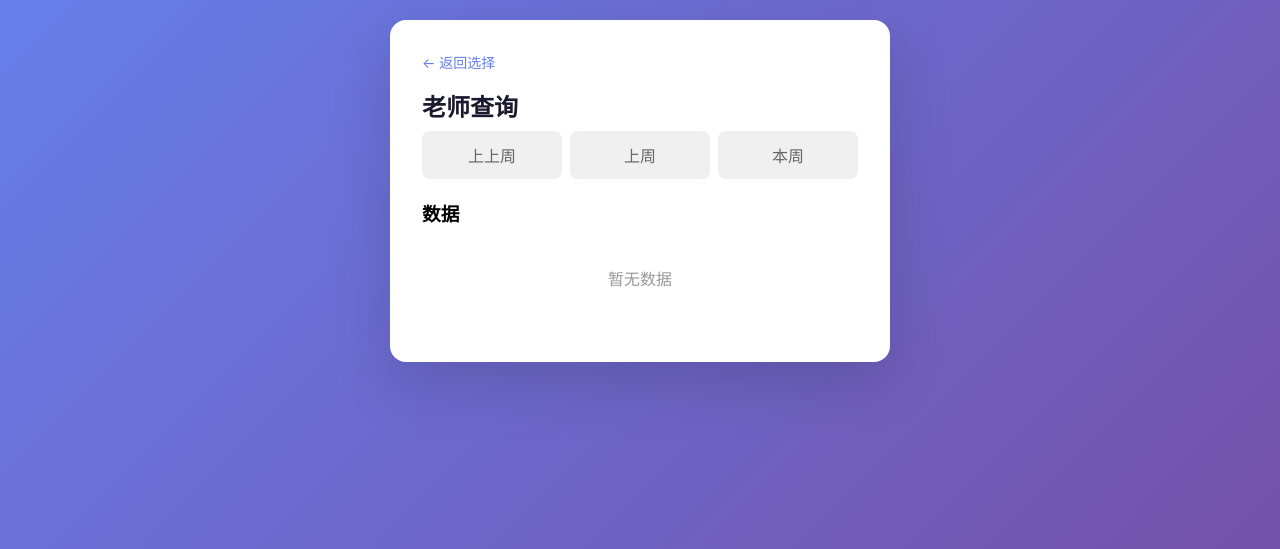
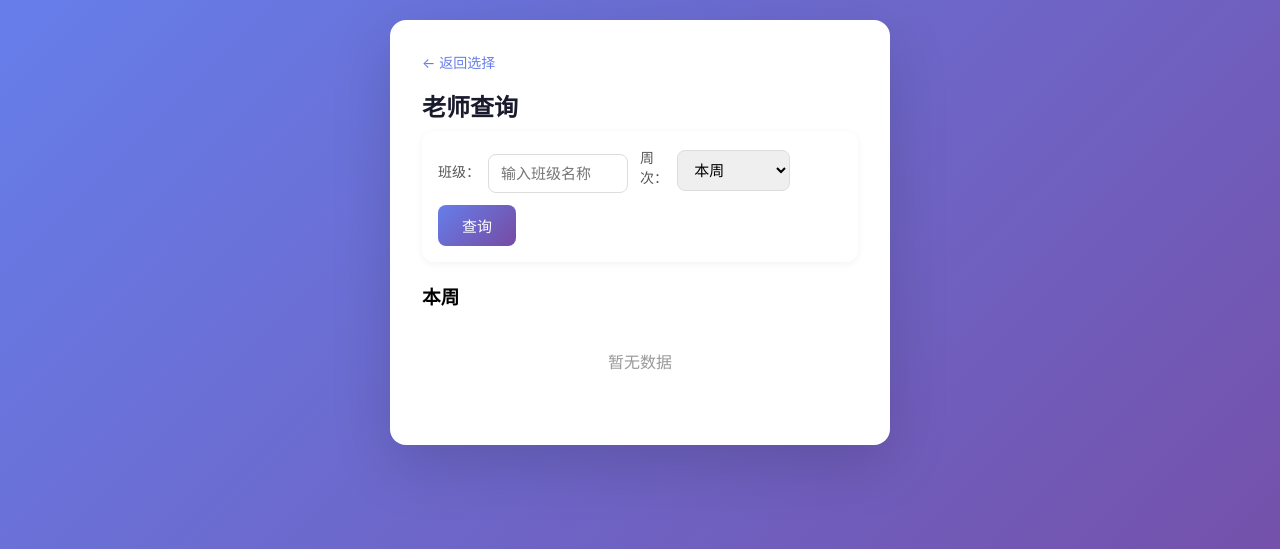
Before and after one commit to shaobokun/zhizhou, a Flask app: page /teacher in a window 1280 px wide. Shown: the top 549 px of the page. Run offline with Flask 3, Linux system fonts and the light colour scheme; the visitor is signed in with stand-in values (Sample User, id 1); data that the repository does not hold is empty; parts of the project's set-up code (start-up, migrations or seed data) failed here and were passed over.

Commit message:
Add files via upload

```diff
--- a/app.py
+++ b/app.py
@@ -176,31 +176,56 @@ def teacher():
     if not session.get('verified'):
         return redirect(url_for('index'))
 
-    query_class = None
-    class_records = []
-    class_score = 100
+    offset = request.args.get('week', '0')
+    try:
+        offset = int(offset)
+    except:
+        offset = 0
 
-    if request.method == 'POST':
-        query_class = request.form.get('query_class', '').strip()
-        if query_class:
-            week_key = get_week_key()
-            conn = get_db()
-            cursor = conn.cursor()
-            cursor.execute('''
-                SELECT * FROM deductions
-                WHERE class_name = ? AND week = ?
-                ORDER BY time
-            ''', (query_class, week_key))
-            rows = cursor.fetchall()
-            conn.close()
+    selected_class = request.args.get('class', '').strip()
 
-            class_records = [dict(row) for row in rows]
-            class_score = get_class_score(query_class)
+    if offset == 0:
+        week_name = '本周'
+    elif offset == -1:
+        week_name = '上周'
+    elif offset == -2:
+        week_name = '上上周'
+    else:
+        week_name = '第' + str(offset) + '周'
+
+    week_key = get_week_key(offset)
+
+    conn = get_db()
+    cursor = conn.cursor()
+
+    if selected_class:
+        cursor.execute('''
+            SELECT class_name, student_name, reason, score, weekday, time
+            FROM deductions WHERE week = ? AND class_name = ?
+            ORDER BY time
+        ''', (week_key, selected_class))
+    else:
+        cursor.execute('''
+            SELECT class_name, student_name, reason, score, weekday, time
+            FROM deductions WHERE week = ?
+            ORDER BY time
+        ''', (week_key,))
+
+    rows = cursor.fetchall()
+
+    total = 0
+    for r in rows:
+        total = total + r['score']
+
+    conn.close()
 
     return render_template('teacher.html',
-                          query_class=query_class,
-                          records=class_records,
-                          score=class_score)
+        records=rows,
+        week_name=week_name,
+        offset=offset,
+        total=total,
+        selected_class=selected_class
+    )
 
 # 总表查看（支持历史周次）
 @app.route('/summary')
--- a/templates/teacher.html
+++ b/templates/teacher.html
@@ -3,13 +3,25 @@
 <a href="{{ url_for('role') }}" class="nav-back">← 返回选择</a>
 <h1>老师查询</h1>
 
-<div class="week-tabs">
-    <a href="?week=-2" class="{% if offset == -2 %}active{% endif %}">上上周</a>
-    <a href="?week=-1" class="{% if offset == -1 %}active{% endif %}">上周</a>
-    <a href="?week=0" class="{% if offset == 0 %}active{% endif %}">本周</a>
+<div class="filter-box">
+    <form method="GET" class="filter-form">
+        <div class="filter-row">
+            <label>班级：</label>
+            <input type="text" name="class" value="{{ selected_class }}" placeholder="输入班级名称" autocomplete="off">
+        </div>
+        <div class="filter-row">
+            <label>周次：</label>
+            <select name="week">
+                <option value="0" {% if offset == 0 %}selected{% endif %}>本周</option>
+                <option value="-1" {% if offset == -1 %}selected{% endif %}>上周</option>
+                <option value="-2" {% if offset == -2 %}selected{% endif %}>上上周</option>
+            </select>
+        </div>
+        <button type="submit" class="btn-query">查询</button>
+    </form>
 </div>
 
-<h3>{{ week_name }}数据</h3>
+<h3>{{ week_name }}{% if selected_class %} · {{ selected_class }}{% endif %}</h3>
 
 {% if records %}
 <table class="data-table">
@@ -45,24 +57,49 @@
 {% endif %}
 
 <style>
-.week-tabs {
+.filter-box {
+    background: white;
+    padding: 16px;
+    border-radius: 12px;
+    margin-bottom: 20px;
+    box-shadow: 0 2px 8px rgba(0,0,0,0.05);
+}
+.filter-form {
     display: flex;
+    flex-wrap: wrap;
+    gap: 12px;
+    align-items: flex-end;
+}
+.filter-row {
+    display: flex;
+    align-items: center;
     gap: 8px;
-    margin-bottom: 20px;
 }
-.week-tabs a {
-    flex: 1;
-    padding: 12px;
-    text-align: center;
-    background: #f0f0f0;
+.filter-row label {
+    font-weight: 500;
+    color: #555;
+}
+.filter-row input, .filter-row select {
+    padding: 10px 12px;
+    border: 1px solid #ddd;
     border-radius: 8px;
-    text-decoration: none;
-    color: #666;
-    font-weight: 500;
+    font-size: 15px;
 }
-.week-tabs a.active {
+.filter-row input {
+    width: 140px;
+}
+.filter-row select {
+    min-width: 100px;
+}
+.btn-query {
+    padding: 10px 24px;
     background: linear-gradient(135deg, #667eea 0%, #764ba2 100%);
     color: white;
+    border: none;
+    border-radius: 8px;
+    font-size: 15px;
+    font-weight: 500;
+    cursor: pointer;
 }
 .data-table {
     width: 100%;
@@ -80,7 +117,6 @@
 .data-table th {
     background: #f8f9fa;
     font-weight: 500;
-    color: #333;
 }
 .data-table .score {
     color: #dc3545;
```
